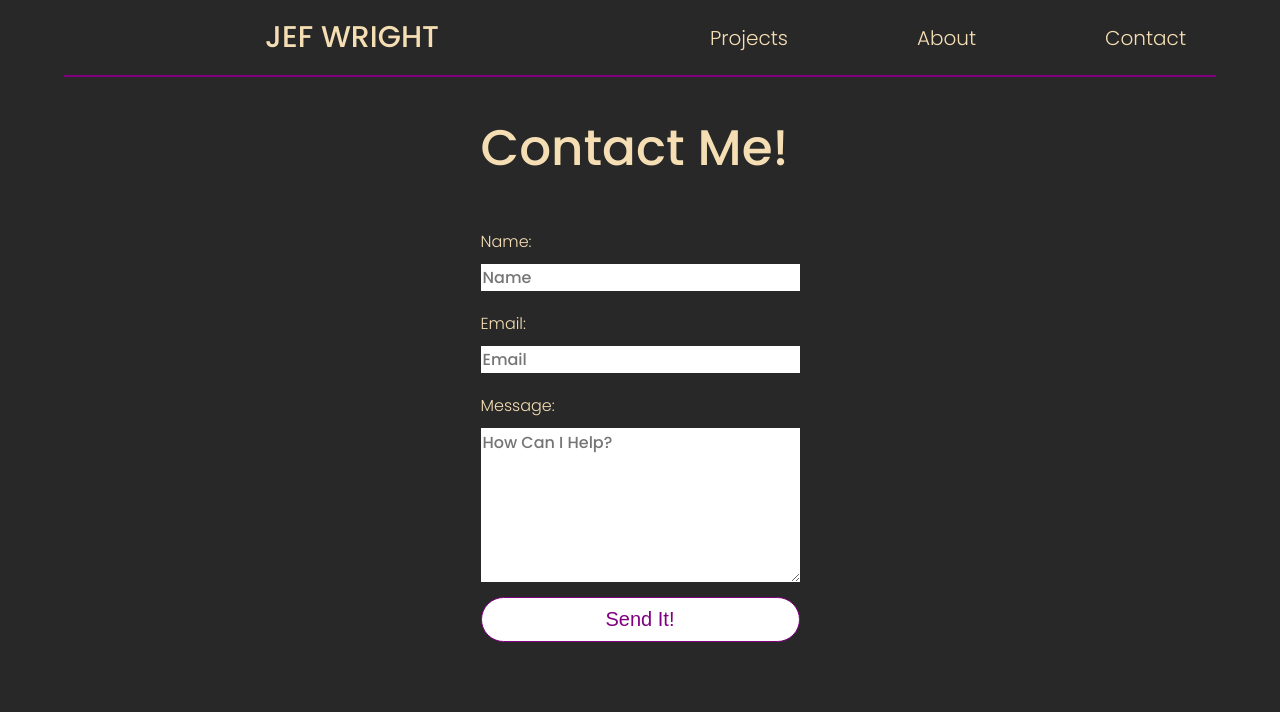
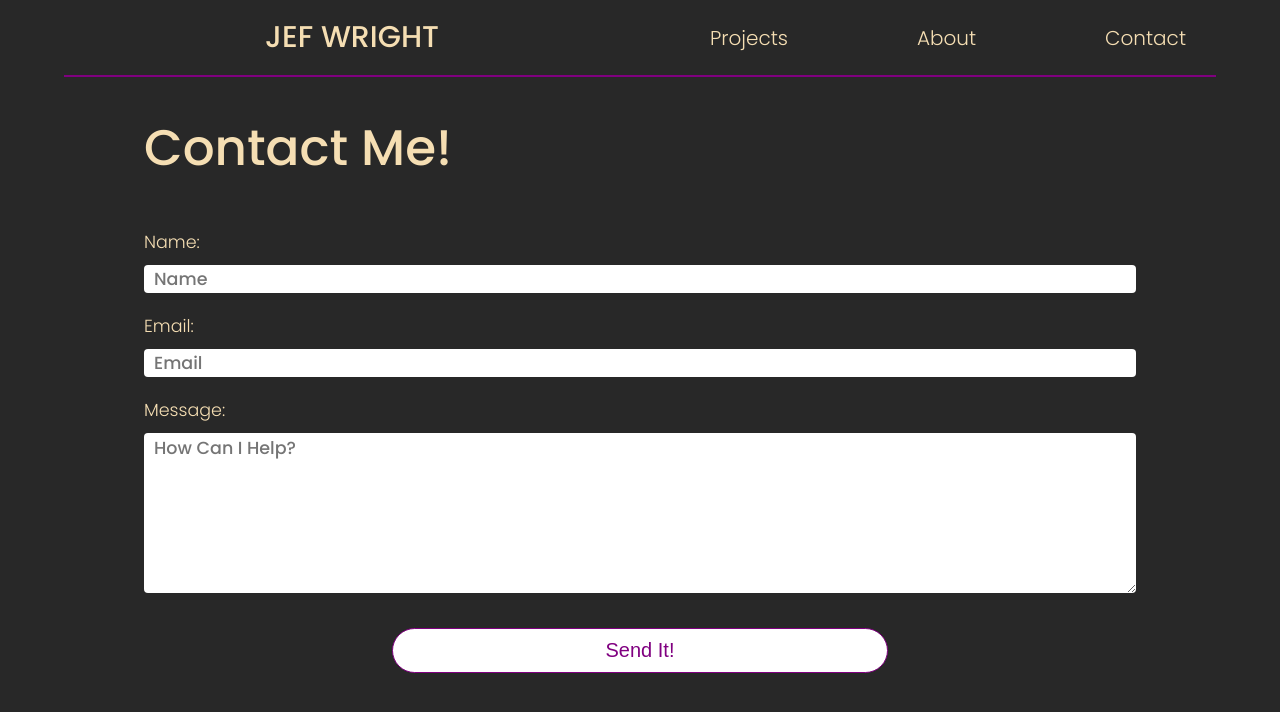
Before and after one commit to thejefwright/jefwright, a Next.js app: page /contact in a window 1280 px wide. Shown: the top 712 px of the page. Built offline with nearby package versions, Linux system fonts and the light colour scheme.

Commit message:
Adding styles to contact

```diff
--- a/pages/contact.js
+++ b/pages/contact.js
@@ -1,31 +1,36 @@
 import styled from 'styled-components';
 
 const ContactStyles = styled.div`
-  height: 100vh;
-  width: 100%;
-  display: grid;
-  place-content: start center;
+  height: 100%;
+  width: 80%;
+  margin: auto;
   color: var(--words);
   h1 {
     font-size: 5rem;
   }
+`;
+
+const FormStyles = styled.form`
   label {
     display: block;
     padding: 1rem 0;
-    font-size: 1.6rem;
+    font-size: 1.75rem;
   }
   input,
   textarea {
     border: none;
     font-family: inherit;
     margin-bottom: 1rem;
-    font-size: 1.6rem;
+    font-size: 1.75rem;
     width: 100%;
     background: white;
+    border-radius: 4px;
+    padding-left: 1rem;
   }
   button {
     display: block;
-    width: 100%;
+    width: 50%;
+    margin: 2rem auto;
     border: 1px solid var(--pop);
     color: var(--pop);
     background: white;
@@ -45,7 +50,12 @@ export default function Contact() {
   return (
     <ContactStyles>
       <h1>Contact Me!</h1>
-      <form name="contact" data-netlify="true" method="POST" action="/thanks">
+      <FormStyles
+        name="contact"
+        data-netlify="true"
+        method="POST"
+        action="/thanks"
+      >
         <input type="hidden" name="form-name" value="contact" />
         <label>Name:</label>
         <input placeholder="Name" type="text" name="name" />
@@ -59,7 +69,7 @@ export default function Contact() {
           rows="6"
         ></textarea>
         <button type="submit">Send It!</button>
-      </form>
+      </FormStyles>
     </ContactStyles>
   );
 }
```
